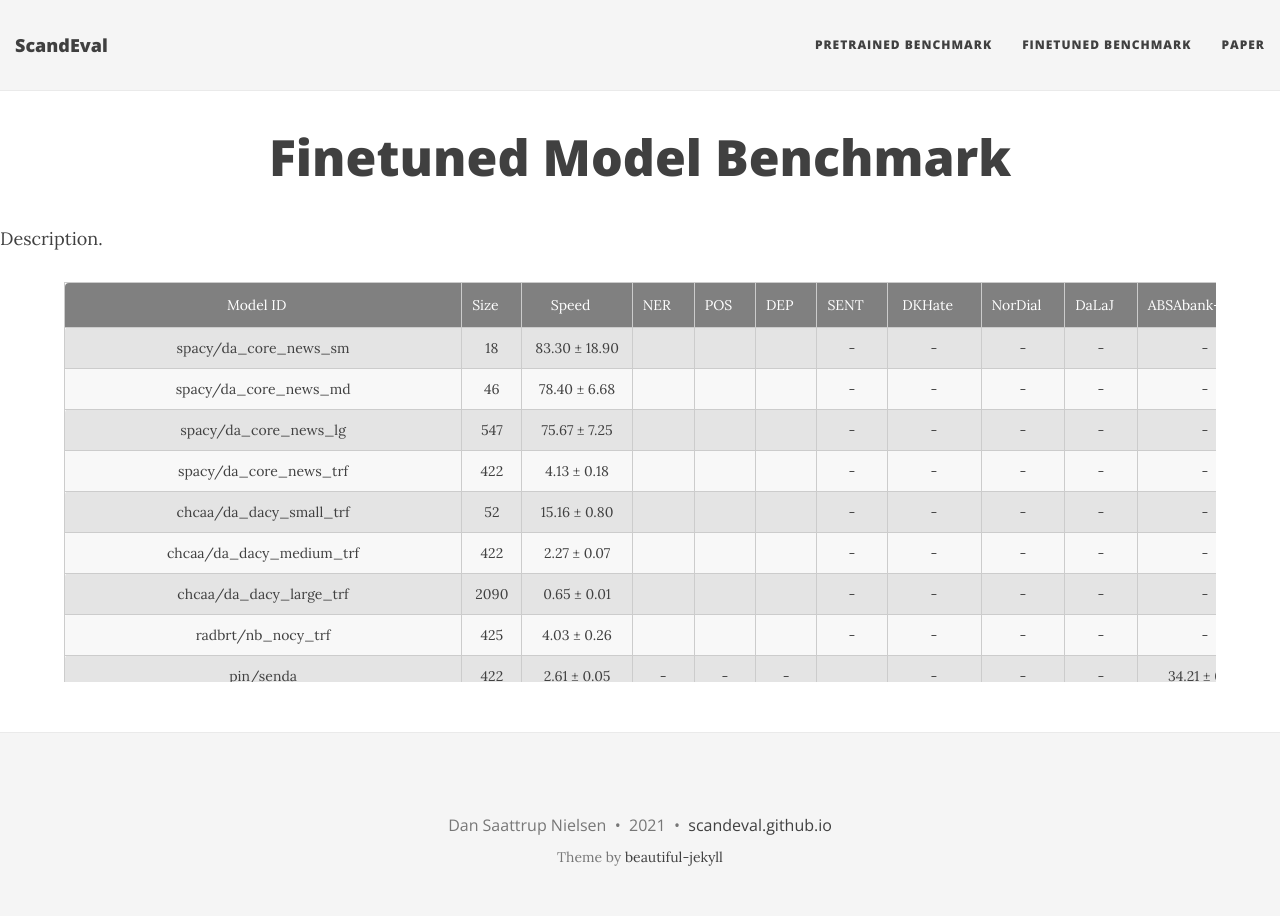
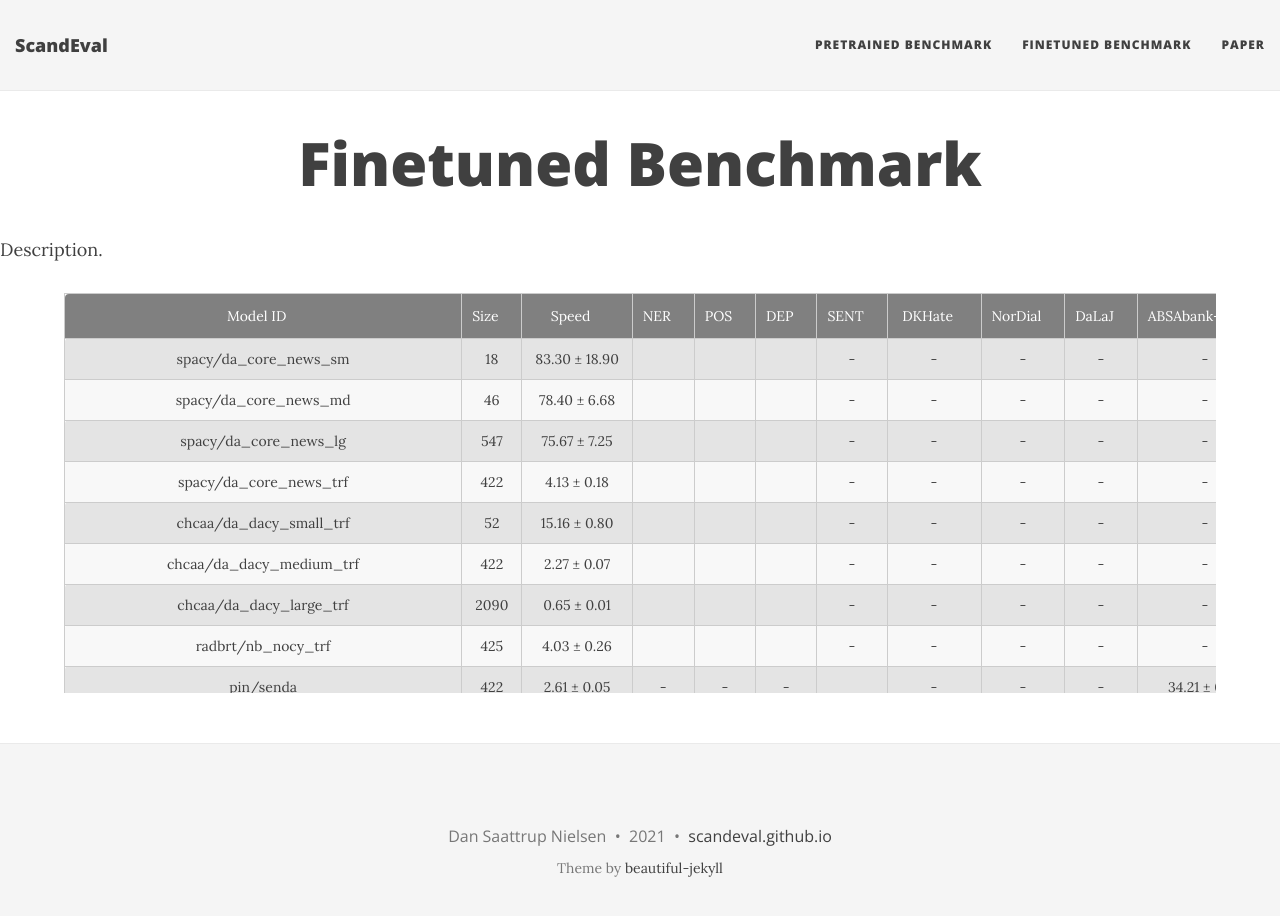
Before and after one commit to ScandEval/scandeval.github.io, a Jekyll site: the page built from finetuned.md, in a window 1280 px wide and 929 px high. Shown: the top 916 px of the window. Built offline with Jekyll 4.4.1, drawn with Linux system fonts in a browser that asks for light colours; nearby versions of some CDN libraries.

Commit message:
feat: Header sizes

```diff
--- a/css/main.css
+++ b/css/main.css
@@ -530,7 +530,7 @@ footer .theme-by {
     padding: 150px 0;
   }
   .intro-header .page-heading h1 {
-    font-size: 50px;
+    font-size: 60px;
   }
   .intro-header .post-heading h1 {
     font-size: 50px;
--- a/finetuned.md
+++ b/finetuned.md
@@ -1,6 +1,6 @@
 ---
 layout: leaderboard
-title: Finetuned Model Benchmark
+title: Finetuned Benchmark
 ---
 
 Description.
```
Also changed, not shown: pretrained.md (+1 -1 lines).
